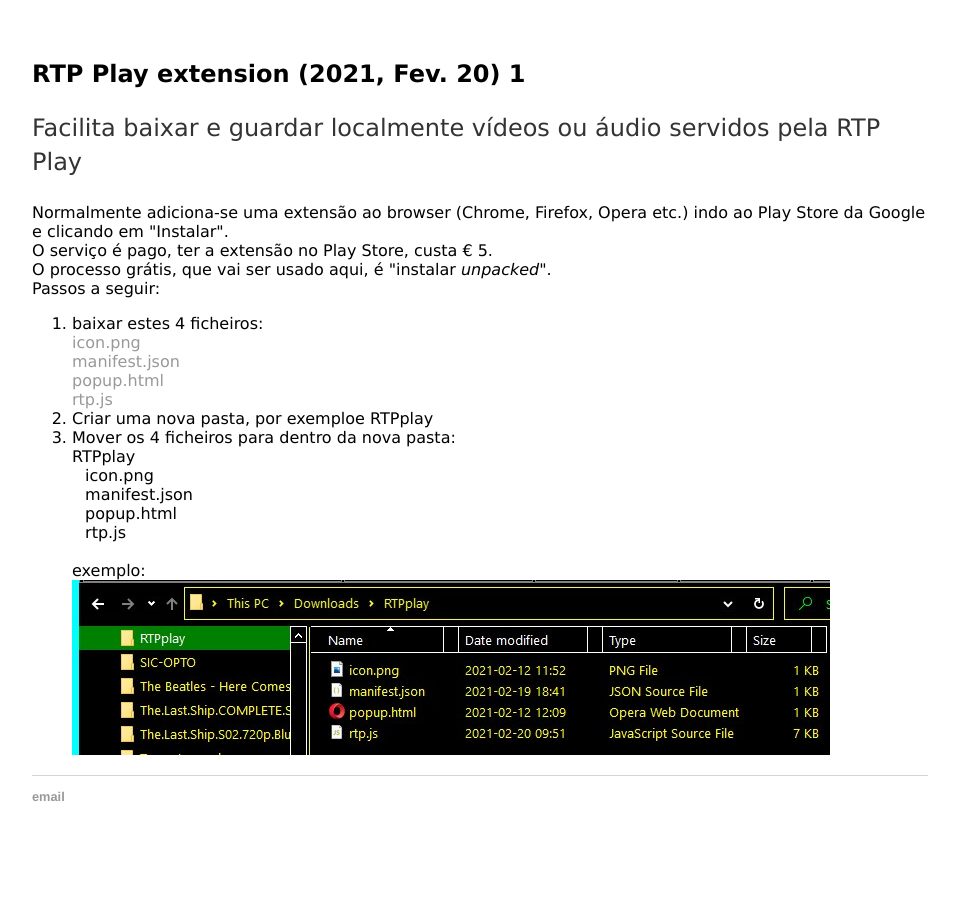
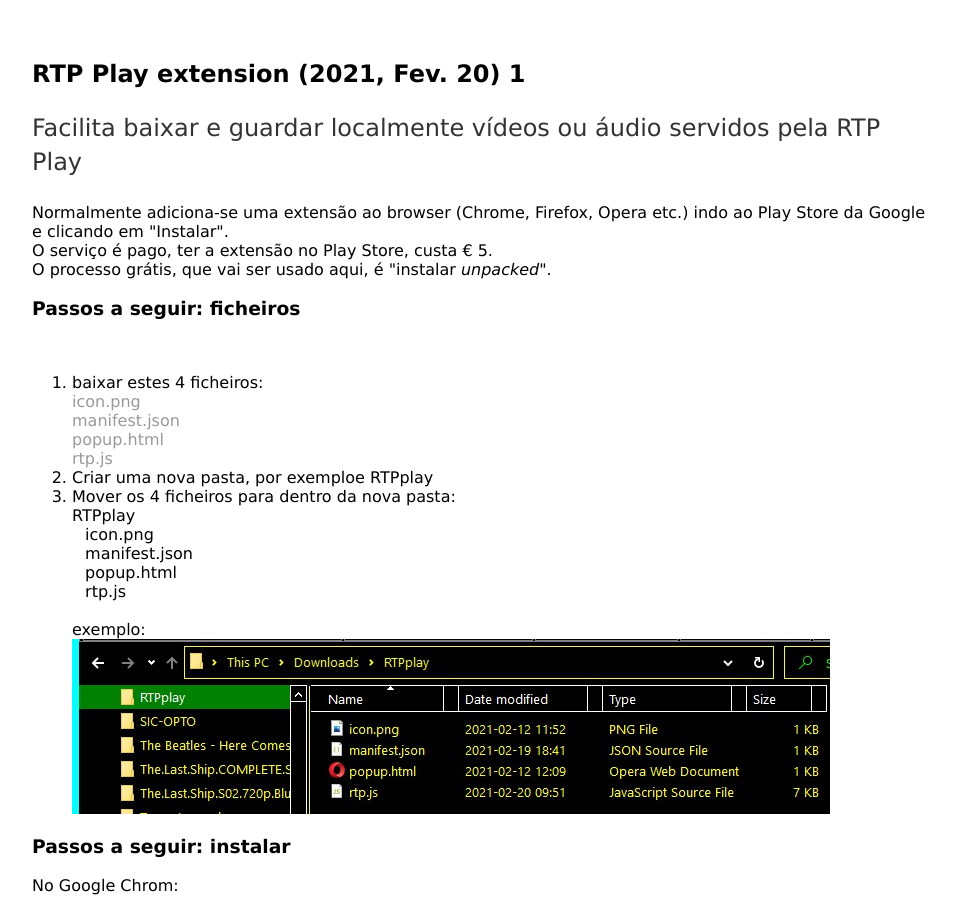
Before and after one commit to rtpplay/recursos.github.io, a Jekyll site: the page built from index.html, in a window 1280 px wide. Shown: the top 911 px of the page, without its empty margins (160-1116 px from the left). Built offline with Jekyll 4.4.1, drawn with Linux system fonts in a browser that asks for light colours; some of the changed text lies outside the part shown.

Commit message:
Update index.html

```diff
--- a/index.html
+++ b/index.html
@@ -13,7 +13,7 @@
 	<br>
 	O processo grátis, que vai ser usado aqui, é "instalar <i>unpacked</i>".
 	<br>
-	Passos a seguir:
+	<h3>Passos a seguir: ficheiros</h3>
 	<br>
 	<ol>
 	<li>
@@ -40,5 +40,14 @@
 			<img src="files/Screenshot-2021-02-20.jpg"><br>
 		</li>
 	</ol>
+		<h3>Passos a seguir: instalar</h3>
+	No Google Chrom:<br>
+	<ol><li>
+		No canto sup. direito clicar nos três pontinhos;</li><li>
+		No <i>drop down menu</i> clicar en "More tools..."</li>
+		<li>No novo menu, clicar en "Extensions"<br>
+		<img src = "files/Screenshot 2021-02-20 113031.jpg"><br>
+		</li>
+	</ol>
 
 </div>
```
